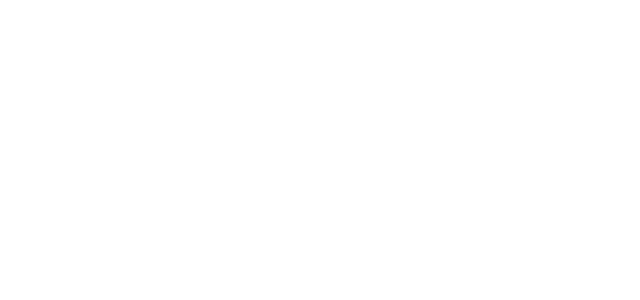
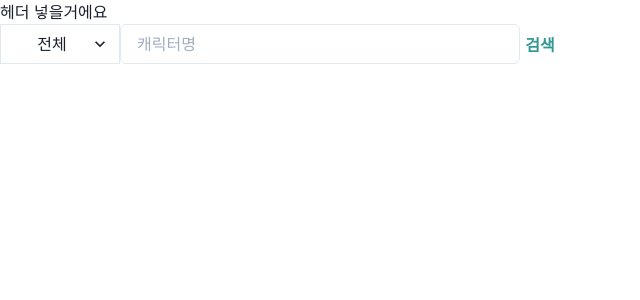
Before and after one commit to linehyang/dunline, a Next.js app: page / in a window 1280 px wide. Shown: the top 300 px of the page, without its empty margins (0-640 px from the left). Built offline with nearby package versions, Linux system fonts and the light colour scheme.

Commit message:
SearchCharacter Searchbar

```diff
--- /dev/null
+++ b/components/SearchCharachter.tsx
@@ -0,0 +1,75 @@
+import { Box } from "@chakra-ui/react";
+import { Select } from "@chakra-ui/react";
+import { Input } from "@chakra-ui/react";
+import { Button } from "@chakra-ui/react";
+import useSWR from "swr";
+
+import React, { useState } from "react";
+
+function SearchCharacter() {
+  const [serverSelect, setServerSelect] = useState("all");
+  const [characterName, setCharacterName] = useState("");
+  const [shouldFetch, setShouldFetch] = useState(false);
+
+  const { data } = useSWR(
+    shouldFetch
+      ? `/api/search?serverSelect=${serverSelect}&characterName=${encodeURIComponent(
+          characterName
+        )}`
+      : null
+  );
+
+  //서버 선택 State
+  const selectServerHandler = (e: React.ChangeEvent<HTMLSelectElement>) => {
+    setServerSelect(e.target.value);
+  };
+
+  //캐릭터 닉네임 input State
+  const inputNameHandler = (e: React.ChangeEvent<HTMLInputElement>) => {
+    setCharacterName(e.target.value);
+  };
+
+  const searchCharacterHandler = (e: React.MouseEvent<HTMLButtonElement>) => {
+    console.log("asdfadsf", serverSelect, characterName);
+    setShouldFetch(true);
+    // let characterUri = encodeURI(characterName);
+    // const server = `https://api.neople.co.kr/df/servers/${serverSelect}/characters?characterName=${characterName}&apikey=${api}`;
+  };
+
+  return (
+    <Box display="flex">
+      <Select
+        placeholder="전체"
+        width="120px"
+        borderRadius="0px"
+        textAlign="center"
+        onChange={selectServerHandler}
+      >
+        <option value="cain">카인</option>
+        <option value="diregie">디레지에</option>
+        <option value="siroco">시로코</option>
+        <option value="prey">프레이</option>
+        <option value="casillas">카시야스</option>
+        <option value="hilder">힐더</option>
+        <option value="anton">안톤</option>
+        <option value="bakal">바칼</option>
+      </Select>
+      <Input
+        placeholder="캐릭터명"
+        width="400px"
+        onChange={inputNameHandler}
+        value={characterName}
+      />
+      <Button
+        colorScheme="teal"
+        variant="link"
+        onClick={searchCharacterHandler}
+      >
+        검색
+      </Button>
+      <pre>{JSON.stringify(data, null, 2)}</pre>
+    </Box>
+  );
+}
+
+export default SearchCharacter;
--- a/next.config.js
+++ b/next.config.js
@@ -1,6 +1,6 @@
 /** @type {import('next').NextConfig} */
 const nextConfig = {
   reactStrictMode: true,
-}
+};
 
-module.exports = nextConfig
+module.exports = nextConfig;
--- a/package.json
+++ b/package.json
@@ -15,7 +15,8 @@
     "framer-motion": "^6",
     "next": "12.1.4",
     "react": "18.0.0",
-    "react-dom": "18.0.0"
+    "react-dom": "18.0.0",
+    "swr": "^1.2.2"
   },
   "devDependencies": {
     "@types/node": "17.0.23",
--- a/pages/_app.tsx
+++ b/pages/_app.tsx
@@ -1,12 +1,21 @@
 import "../styles/globals.css";
 import type { AppProps } from "next/app";
 import { ChakraProvider } from "@chakra-ui/react";
+import { SWRConfig } from "swr";
 
 function MyApp({ Component, pageProps }: AppProps) {
   return (
-    <ChakraProvider>
-      <Component {...pageProps} />
-    </ChakraProvider>
+    <SWRConfig
+      value={{
+        refreshInterval: 3000,
+        fetcher: (resource, init) =>
+          fetch(resource, init).then((res) => res.json()),
+      }}
+    >
+      <ChakraProvider>
+        <Component {...pageProps} />
+      </ChakraProvider>
+    </SWRConfig>
   );
 }
 
--- /dev/null
+++ b/pages/api/search.ts
@@ -0,0 +1,27 @@
+// Next.js API route support: https://nextjs.org/docs/api-routes/introduction
+import type { NextApiRequest, NextApiResponse } from "next";
+import { CharacterSearch } from "../../types/characterSearch";
+
+const api = process.env.NEXT_PUBLIC_DF_APIKEY;
+
+export default async function handler(
+  req: NextApiRequest,
+  res: NextApiResponse
+) {
+  const { serverSelect, characterName } = req.query;
+  console.log(req.query);
+  console.log(serverSelect);
+
+  const url = `https://api.neople.co.kr/df/servers/${serverSelect}/characters?characterName=${characterName}&limit=200&wordType=full&apikey=${api}`;
+
+  const response = await fetch(url);
+
+  if (response.ok) {
+    const data = await response.json();
+    const { rows } = data;
+    const info = rows.filter((data: CharacterSearch) => data.level >= 100);
+    return res.status(200).json(info);
+  } else {
+    return res.status(404);
+  }
+}
--- a/pages/index.tsx
+++ b/pages/index.tsx
@@ -1,5 +1,6 @@
 import type { NextPage } from "next";
 import Head from "next/head";
+import SearchCharacter from "../components/SearchCharachter";
 
 const Home: NextPage = () => {
   return (
@@ -8,6 +9,12 @@ const Home: NextPage = () => {
         <title>DUNLINE</title>
         <meta name="description" content="Generated by create next app" />
       </Head>
+      <header>
+        <div>헤더 넣을거에요</div>
+      </header>
+      <main>
+        <SearchCharacter />
+      </main>
     </div>
   );
 };
--- /dev/null
+++ b/types/characterSearch.tsx
@@ -0,0 +1,10 @@
+export interface CharacterSearch {
+  serverId: string;
+  characterId: string;
+  characterName: string;
+  level: number;
+  jobId: string;
+  jobGrowId: string;
+  jobName: string;
+  jobGrowName: string;
+}
```
Also changed, not shown: 1 other file (tests, documents, lock files or other folders).
